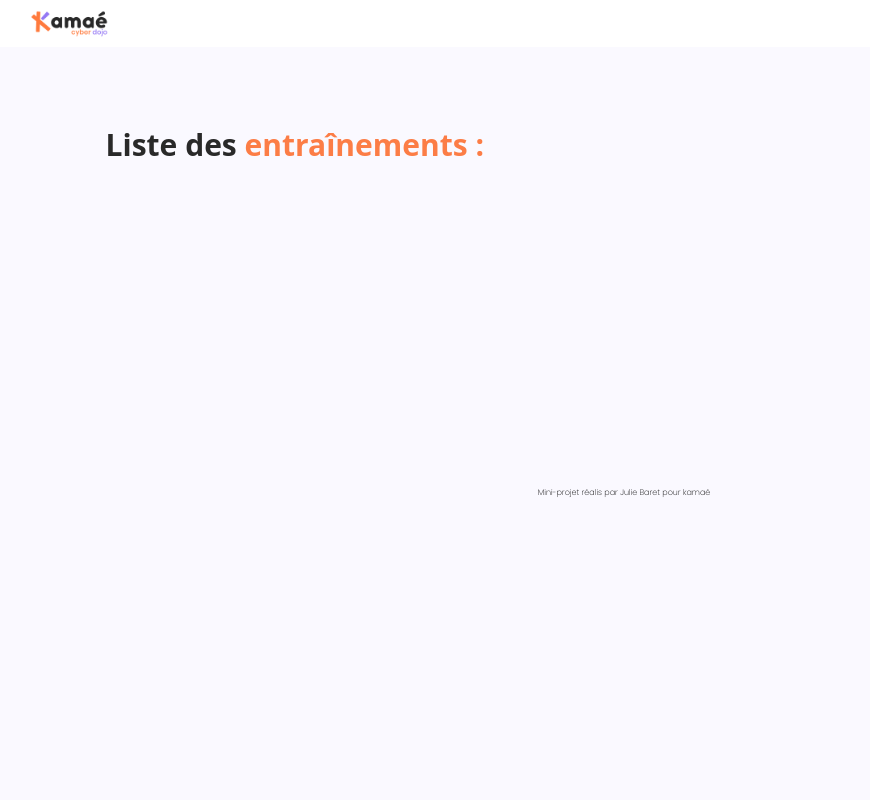
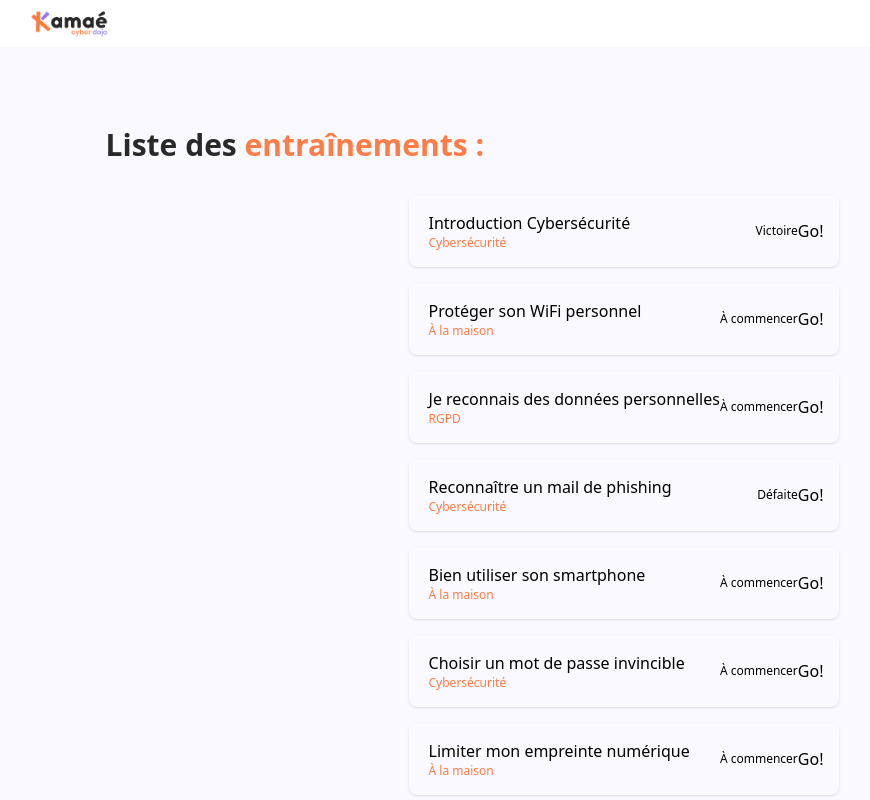
Before and after one commit to JulieBaret/kamae-project, a React (Create React App) app: page / in a window 1280 px wide. Shown: the top 800 px of the page, without its empty margins (16-886 px from the left). Built offline with nearby package versions, Linux system fonts and the light colour scheme; a web font is replaced by a local one.

Commit message:
presenting data with List

```diff
--- /dev/null
+++ b/src/components/ListPractices/ListPractices.js
@@ -0,0 +1,29 @@
+import React from 'react';
+
+const ListPractices = ({ item, index }) => {
+    return (
+        <div className="flex flex-col mt-4 w-full items-center justify-center rounded-lg shadow">
+            <div className="flex flex-col w-full">
+                    <li key={index} className="flex flex-row">
+                        <div className="select-none cursor-pointer flex flex-1 items-center p-4">
+                            <div className="flex-1 pl-1">
+                                <div className="font-medium">{item.title}</div>
+                                <div className="text-xs text-orange">{item.category}</div>
+                            </div>
+                            <div className="flex flex-row items-center">
+                                <div className="text-xs">{item.status}</div>
+
+                            </div>
+                            <button>
+                                    Go!
+                                </button>
+                        </div>
+                    </li>
+                </div>
+            </div>
+
+
+    );
+};
+
+export default ListPractices;
--- /dev/null
+++ b/src/components/Practices/Practices.css
@@ -0,0 +1,3 @@
+.list-container {
+    @apply mt-8;
+}
--- /dev/null
+++ b/src/components/Practices/Practices.js
@@ -0,0 +1,68 @@
+import React, { useEffect, useState } from 'react';
+import ListPractices from '../ListPractices/ListPractices';
+import './Practices.css';
+
+const Practices = () => {
+    const items = [
+        {
+            title: 'Introduction Cybersécurité',
+            category: 'Cybersécurité',
+            status: 'Victoire'
+        },
+        {
+            title: 'Protéger son WiFi personnel',
+            category: 'À la maison',
+            status: 'À commencer'
+        },
+        {
+            title: 'Je reconnais des données personnelles',
+            category: 'RGPD',
+            status: 'À commencer'
+        },
+        {
+            title: 'Reconnaître un mail de phishing',
+            category: 'Cybersécurité',
+            status: 'Défaite'
+        },
+        {
+            title: 'Bien utiliser son smartphone',
+            category: 'À la maison',
+            status: 'À commencer'
+        },
+        {
+            title: 'Choisir un mot de passe invincible',
+            category: 'Cybersécurité',
+            status: 'À commencer'
+        },
+        {
+            title: 'Limiter mon empreinte numérique',
+            category: 'À la maison',
+            status: 'À commencer'
+        },
+        {
+            title: 'Pourquoi le RGPD est important',
+            category: 'RGPD',
+            status: 'À commencer'
+        },
+        {
+            title: 'Introduction RGPD',
+            category: 'RGPD',
+            status: 'Défaite'
+        }
+    ];
+
+    const [data, setData] = useState(items);
+
+    console.log(data[0].title);//Logs : Introduction Cybersécurité
+    return (
+        <div className="list-container">
+            <ul>
+                    {data.map((item, index) => (
+                        <ListPractices item={item} index={index}/>
+                    ))}
+            </ul>
+        </div>
+    );
+};
+
+export default Practices;
--- a/src/layouts/Body/Body.css
+++ b/src/layouts/Body/Body.css
@@ -1,5 +1,5 @@
 .body-container {
-    @apply h-80 flex justify-center mb-10;
+    @apply flex flex-col items-center justify-center mb-10;
     margin-top: 5rem;
 }
 
--- a/src/layouts/Body/Body.js
+++ b/src/layouts/Body/Body.js
@@ -1,6 +1,7 @@
 import './Body.css';
 
 import React from 'react';
+import Practices from '../../components/Practices/Practices';
 
 const Body = () => {
     return (
@@ -8,6 +9,9 @@ const Body = () => {
             <div className="heading">
                 Liste des <span className="highlight">entraînements :</span>
             </div>
+            <div>
+            <Practices />
+            </div>
         </div>
 
     );
--- a/src/layouts/Header/Header.js
+++ b/src/layouts/Header/Header.js
@@ -6,7 +6,7 @@ const Header = () => {
         <nav>
             <div className="navbar">
                 <div className="logo-container">
-                    <img className="logo" src="logo.png"></img>
+                    <img className="logo" alt="kamaé logo" src="logo.png"></img>
                 </div>
             </div>
         </nav>
```
